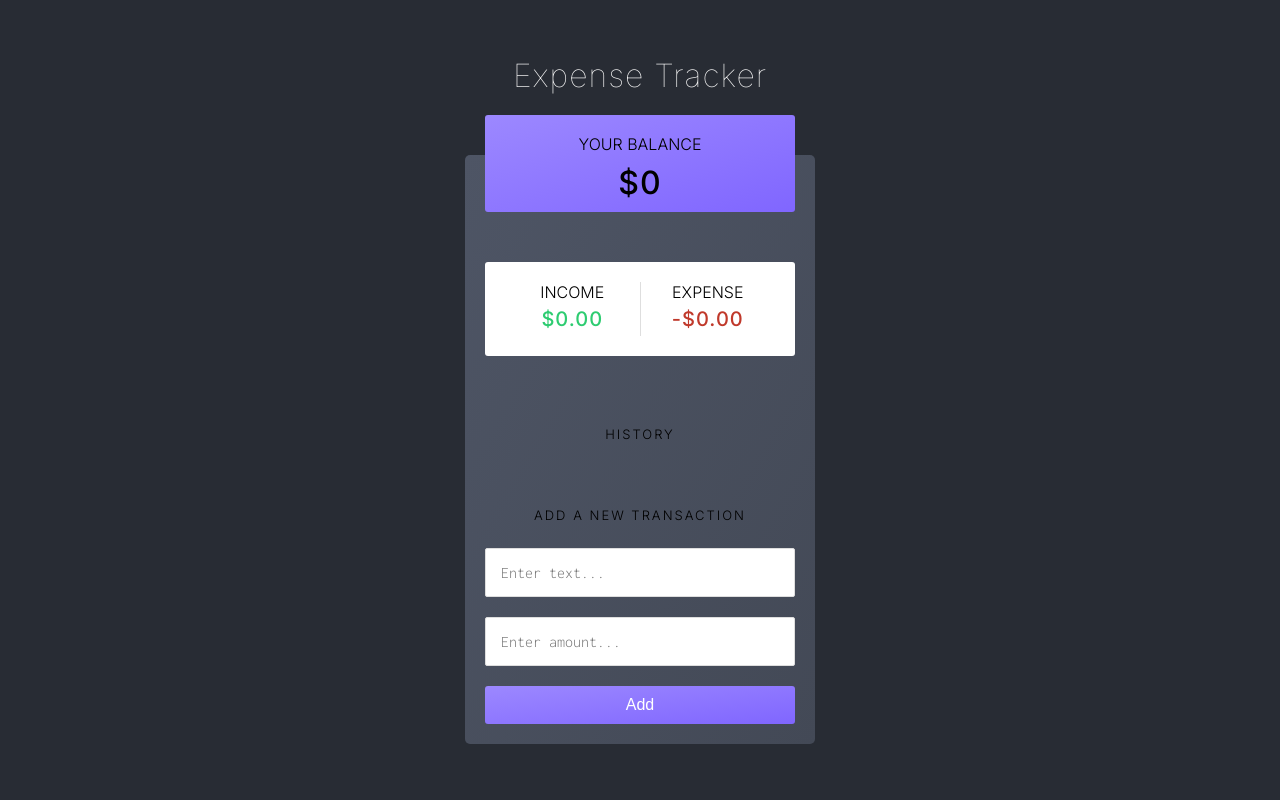
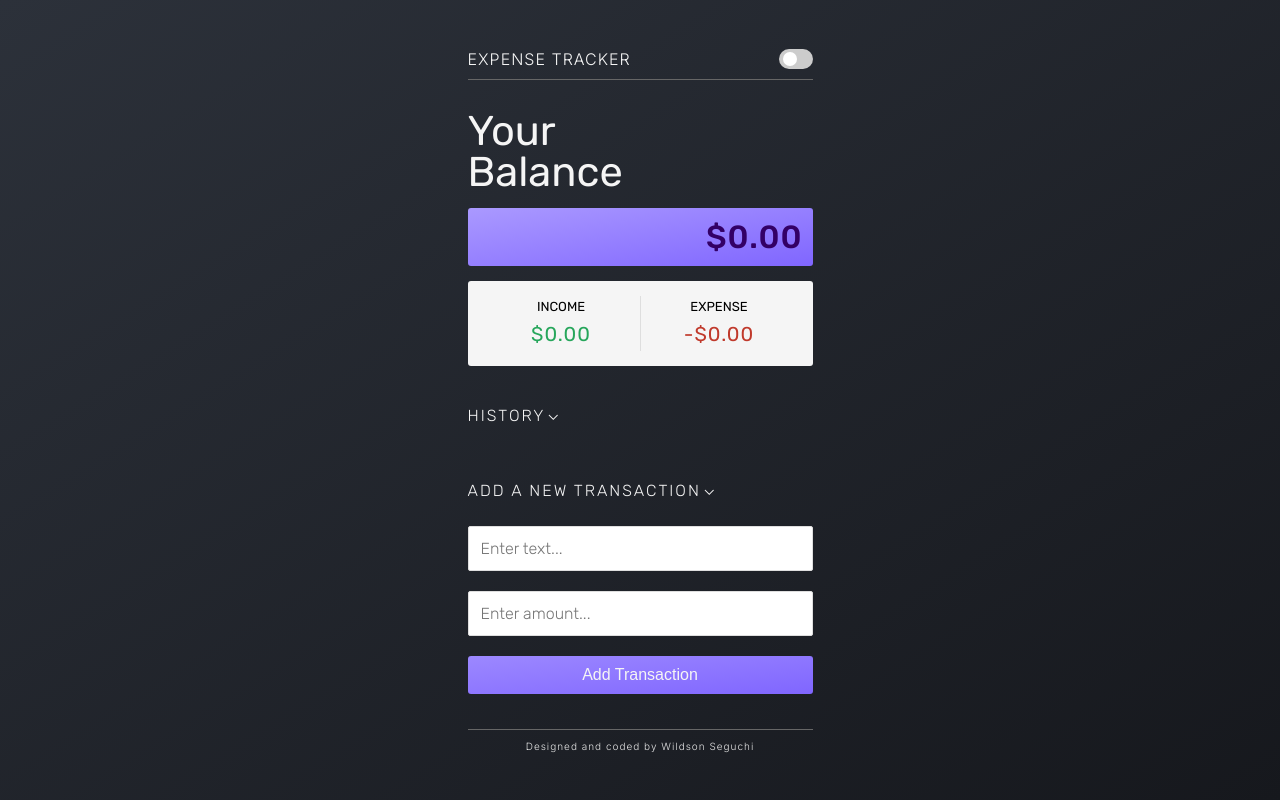
Before and after one commit to wseguchi/expense-tracker, a React (Create React App) app: page / in a window 1280 px wide. Built offline with nearby package versions, Linux system fonts and the light colour scheme.

Commit message:
Design and layout

```diff
--- a/public/index.html
+++ b/public/index.html
@@ -12,7 +12,7 @@
     <link rel="preconnect" href="https://fonts.googleapis.com" />
     <link rel="preconnect" href="https://fonts.gstatic.com" crossorigin />
     <link
-      href="https://fonts.googleapis.com/css2?family=Inconsolata:wght@300&family=Inter:wght@100;300;500;700&display=swap"
+      href="https://fonts.googleapis.com/css2?family=Inconsolata:wght@300&family=Inter:wght@100;300;500;700&family=Rubik:wght@300;400;500&display=swap"
       rel="stylesheet"
     />
     <title>React App</title>
--- a/src/AddTransaction.js
+++ b/src/AddTransaction.js
@@ -26,8 +26,10 @@ export const AddTransaction = () => {
   };
 
   return (
-    <div>
-      <h3>Add a new transaction</h3>
+    <div id='add-transaction'>
+      <h3>
+        Add a new transaction <div className='rotate'>&#8963;</div>
+      </h3>
       <form className='form-container' onSubmit={onSubmit}>
         <div className='form-control'>
           <label htmlFor='text'></label>
@@ -47,7 +49,7 @@ export const AddTransaction = () => {
             placeholder='Enter amount...'
           />
         </div>
-        <button className='btn'>Add</button>
+        <button className='btn'>Add Transaction</button>
       </form>
     </div>
   );
--- a/src/App.css
+++ b/src/App.css
@@ -1,3 +1,5 @@
+@import url('https://fonts.googleapis.com/css2?family=Inconsolata:wght@300&family=Inter:wght@100;300;500;700&family=Rubik:wght@400;500&display=swap');
+
 * {
   box-sizing: border-box;
   margin: 0;
@@ -7,12 +9,12 @@
 body {
   box-sizing: border-box;
   display: flex;
-  text-align: center;
+  min-height: 100vh;
   align-items: center;
   justify-content: center;
-  min-height: 100vh;
-  background-color: #282c34;
-  font-family: 'Inter', -apple-system, BlinkMacSystemFont, 'Segoe UI', 'Roboto',
+  background-color: #21252b;
+  background-image: linear-gradient(to bottom right, #2c313a, #16181d);
+  font-family: 'Rubik', -apple-system, BlinkMacSystemFont, 'Segoe UI', 'Roboto',
     'Oxygen', 'Ubuntu', 'Cantarell', 'Fira Sans', 'Droid Sans', 'Helvetica Neue',
     sans-serif;
   -webkit-font-smoothing: antialiased;
@@ -23,70 +25,85 @@ a {
   color: #61dafb;
 }
 
-#container {
-  padding: 20px;
-  border-radius: 5px;
-  background-color: #4e5565;
-  background-image: linear-gradient(to bottom right, #4e5565, #434956);
-  width: 350px;
-}
-
 h1 {
   letter-spacing: 1px;
   margin: 0;
   font-weight: 500;
 }
 
+h2 {
+  margin: 0;
+  font-weight: 400;
+  font-size: 2.6em;
+  color: whitesmoke;
+  font-family: 'Rubik', sans-serif;
+  line-height: 1em;
+}
+
 h3 {
+  color: whitesmoke;
   padding-bottom: 5px;
-  margin: 60px 0 10px;
+  margin: 25px 0 10px 0;
   font-weight: 300;
   text-transform: uppercase;
-  font-size: small;
+  font-size: medium;
   letter-spacing: 2px;
+  display: flex;
 }
 
 h4 {
-  margin: 0;
+  font-weight: 400;
   text-transform: uppercase;
-  font-weight: 300;
+  font-size: small;
 }
 
-li {
-  background-color: #61dafb;
+#container {
+  display: flex;
+  flex-direction: column;
+  gap: 15px;
+  justify-content: space-between;
+  width: 375px;
+  padding: 15px;
+}
+
+#header {
+  display: flex;
+  align-items: center;
+  justify-content: space-between;
+  padding-bottom: 10px;
+  margin-bottom: 15px;
+  border-bottom: 0.5px solid #666;
 }
 
 .title {
   font-family: 'Inter', sans-serif;
-  font-weight: 100;
-  margin-bottom: 60px;
+  font-weight: 300;
   color: whitesmoke;
-  font-size: 2em;
+  font-size: 1em;
+  text-transform: uppercase;
 }
 
 .balance {
-  position: relative;
-  top: -60px;
   background-color: #9c88ff;
-  background-image: linear-gradient(to bottom right, #9c88ff, #8066ff);
+  background-image: linear-gradient(to bottom right, #aa99ff, #8066ff);
+  margin-top: 15px;
   padding: 10px;
   border-radius: 3px;
-  line-height: 2.4em;
+  text-align: right;
+  font-weight: 500;
+  color: #330066;
 }
 
 .balance-red {
-  color: #bc1010;
 }
 
 .inc-exp-container {
-  background-color: #fff;
-  box-shadow: var(--box-shadow);
-  padding: 20px;
+  background-color: whitesmoke;
+  padding: 15px;
   display: flex;
   justify-content: space-between;
-  position: relative;
-  top: -10px;
   border-radius: 3px;
+  line-height: 1.4em;
 }
 
 .inc-exp-container > div {
@@ -105,7 +122,7 @@ li {
 }
 
 .money.plus {
-  color: #2ecc71;
+  color: #26a65b;
 }
 
 .money.minus {
@@ -115,12 +132,10 @@ li {
 .list {
   list-style-type: none;
   padding: 0;
-  margin-bottom: 40px;
 }
 
 .list li {
-  background-color: #fff;
-  box-shadow: var(--box-shadow);
+  background-color: whitesmoke;
   color: #333;
   display: flex;
   justify-content: space-between;
@@ -129,11 +144,11 @@ li {
   margin: 10px 0;
   border-radius: 3px;
   font-weight: 300;
-  text-transform: uppercase;
+  text-transform: capitalize;
 }
 
 .list li.plus {
-  border-right: 7px solid #2ecc71;
+  border-right: 7px solid #26a65b;
 }
 
 .list li.minus {
@@ -184,9 +199,10 @@ input[type='number'] {
   border-radius: 2px;
   display: block;
   font-size: 16px;
-  padding: 15px;
+  padding: 12px;
   width: 100%;
-  font-family: 'Inconsolata', monospace;
+  font-family: 'Rubik', sans-serif;
+  font-weight: 200;
   margin: 0;
 }
 
@@ -195,7 +211,7 @@ input[type='number'] {
   background-color: #9c88ff;
   background-image: linear-gradient(to bottom right, #9c88ff, #8066ff);
   box-shadow: var(--box-shadow);
-  color: #fff;
+  color: whitesmoke;
   border: 0;
   display: block;
   font-size: 16px;
@@ -212,3 +228,82 @@ input[type='number'] {
 .form-control {
   display: flex;
 }
+
+.rotate {
+  transform: rotate(180deg);
+  position: relative;
+  top: -2px;
+}
+
+.credits {
+  font-family: 'Inter', sans-serif;
+  font-weight: 300;
+  letter-spacing: 1px;
+  color: #e6e6e6;
+  font-size: x-small;
+  text-align: center;
+  border-top: 0.5px solid #666;
+  padding-top: 10px;
+  margin-top: 20px;
+}
+
+/*-------------*/
+.switch {
+  position: relative;
+  display: inline-block;
+  width: 34px;
+  height: 20px;
+}
+
+.switch input {
+  opacity: 0;
+  width: 0;
+  height: 0;
+}
+
+.slider {
+  position: absolute;
+  cursor: pointer;
+  top: 0;
+  left: 0;
+  right: 0;
+  bottom: 0;
+  background-color: #ccc;
+  -webkit-transition: 0.4s;
+  transition: 0.4s;
+}
+
+.slider:before {
+  position: absolute;
+  content: '';
+  height: 14px;
+  width: 14px;
+  left: 4px;
+  bottom: 3px;
+  background-color: white;
+  -webkit-transition: 0.4s;
+  transition: 0.4s;
+}
+
+input:checked + .slider {
+  background-color: #9c88ff;
+}
+
+input:focus + .slider {
+  box-shadow: 0 0 1px #9c88ff;
+}
+
+input:checked + .slider:before {
+  -webkit-transform: translateX(12px);
+  -ms-transform: translateX(12px);
+  transform: translateX(12px);
+}
+
+/* Rounded sliders */
+.slider.round {
+  border-radius: 34px;
+}
+
+.slider.round:before {
+  border-radius: 50%;
+}
--- a/src/App.js
+++ b/src/App.js
@@ -5,18 +5,20 @@ import { Header } from './Header.js';
 import { IncomeExpenses } from './IncomeExpenses';
 import { TransactionList } from './TransactionList';
 import { GlobalProvider } from './context/GlobalState';
+import Credits from './Credits';
 
 function App() {
   return (
-    <GlobalProvider className='main'>
-      <Header />
-      <div id='container'>
+    <div id='container'>
+      <GlobalProvider className='main'>
+        <Header />
         <Balance />
         <IncomeExpenses />
         <TransactionList />
         <AddTransaction />
-      </div>
-    </GlobalProvider>
+        <Credits />
+      </GlobalProvider>
+    </div>
   );
 }
 
--- a/src/Balance.js
+++ b/src/Balance.js
@@ -10,10 +10,16 @@ export const Balance = () => {
   const sign = total < 0 ? '-' : '';
 
   return (
-    <div className='balance'>
-      <h4>Your Balance</h4>
-      <h1 className={total < 0 ? 'balance-red' : 'balance-green'}>
-        {sign}${Math.abs(total)}
+    <div>
+      <h2>
+        Your
+        <br />
+        Balance
+      </h2>
+      <h1
+        className={total < 0 ? 'balance balance-red' : 'balance balance-green'}
+      >
+        {sign}${Math.abs(total).toFixed(2)}
       </h1>
     </div>
   );
--- /dev/null
+++ b/src/Credits.js
@@ -0,0 +1,5 @@
+import React from 'react';
+
+export default function Credits() {
+  return <div className='credits'>Designed and coded by Wildson Seguchi</div>;
+}
--- a/src/Header.js
+++ b/src/Header.js
@@ -1,5 +1,13 @@
 import React from 'react';
 
 export const Header = () => {
-  return <h1 className='title'>Expense Tracker</h1>;
+  return (
+    <div id='header'>
+      <h1 className='title'>Expense Tracker</h1>
+      <label className='switch'>
+        <input type='checkbox' />
+        <span className='slider round'></span>
+      </label>
+    </div>
+  );
 };
--- a/src/Transaction.js
+++ b/src/Transaction.js
@@ -4,15 +4,10 @@ import { GlobalContext } from './context/GlobalState';
 export default function Transaction({ transaction }) {
   const { deleteTransaction } = useContext(GlobalContext);
 
-  const sign = transaction.amount >= 0 ? '+' : '';
-
   return (
     <li className={transaction.amount < 0 ? 'minus' : 'plus'}>
       {transaction.text}
-      <span>
-        {sign}
-        {transaction.amount}
-      </span>
+      <span>{transaction.amount.toFixed(2)}</span>
       <button
         className='delete-btn'
         onClick={() => deleteTransaction(transaction.id)}
--- a/src/TransactionList.js
+++ b/src/TransactionList.js
@@ -6,7 +6,9 @@ export const TransactionList = () => {
   const { transactions } = useContext(GlobalContext);
   return (
     <div>
-      <h3>History</h3>
+      <h3>
+        History <div className='rotate'>&#8963;</div>
+      </h3>
 
       <ul className='list'>
         {transactions.map((transaction) => (
```
